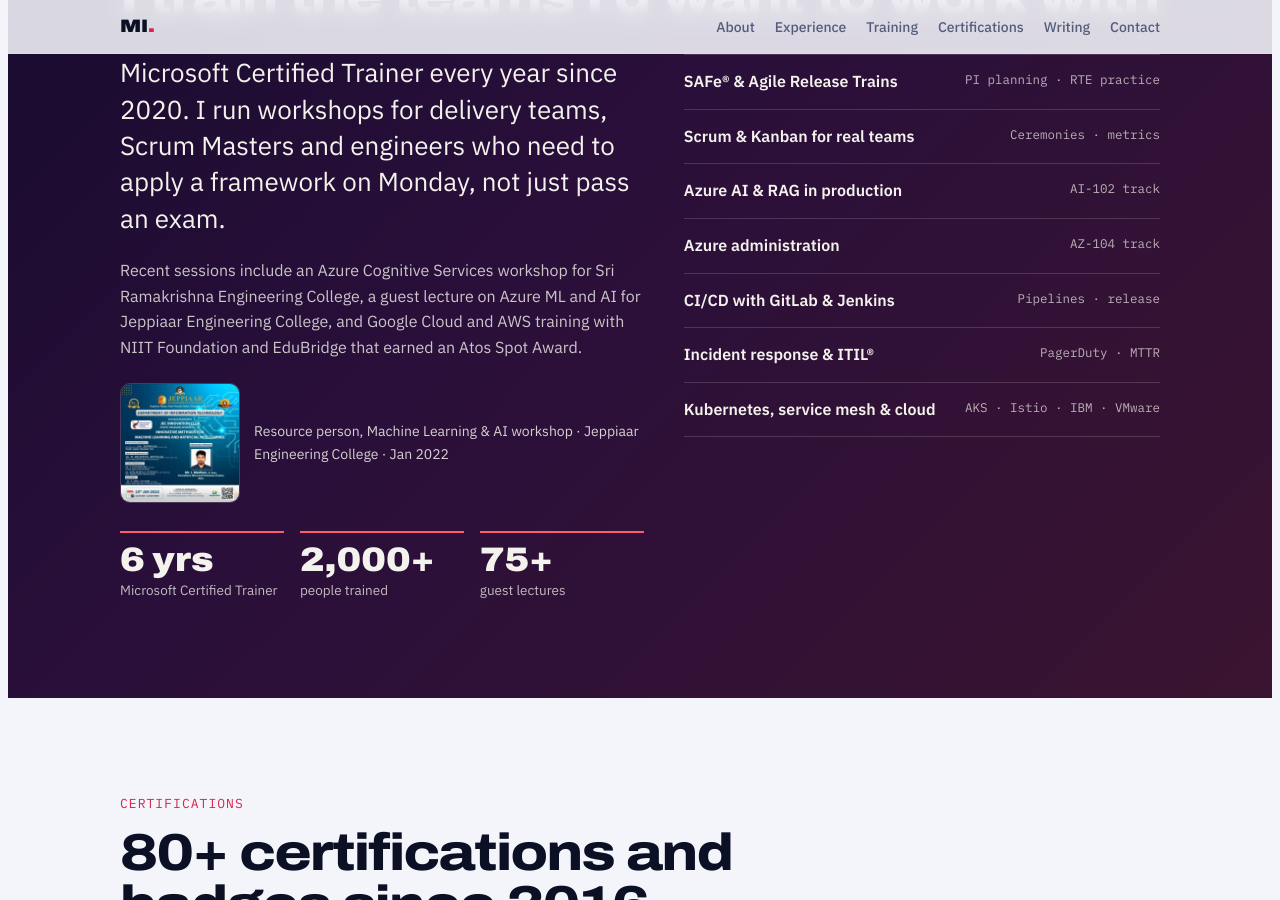
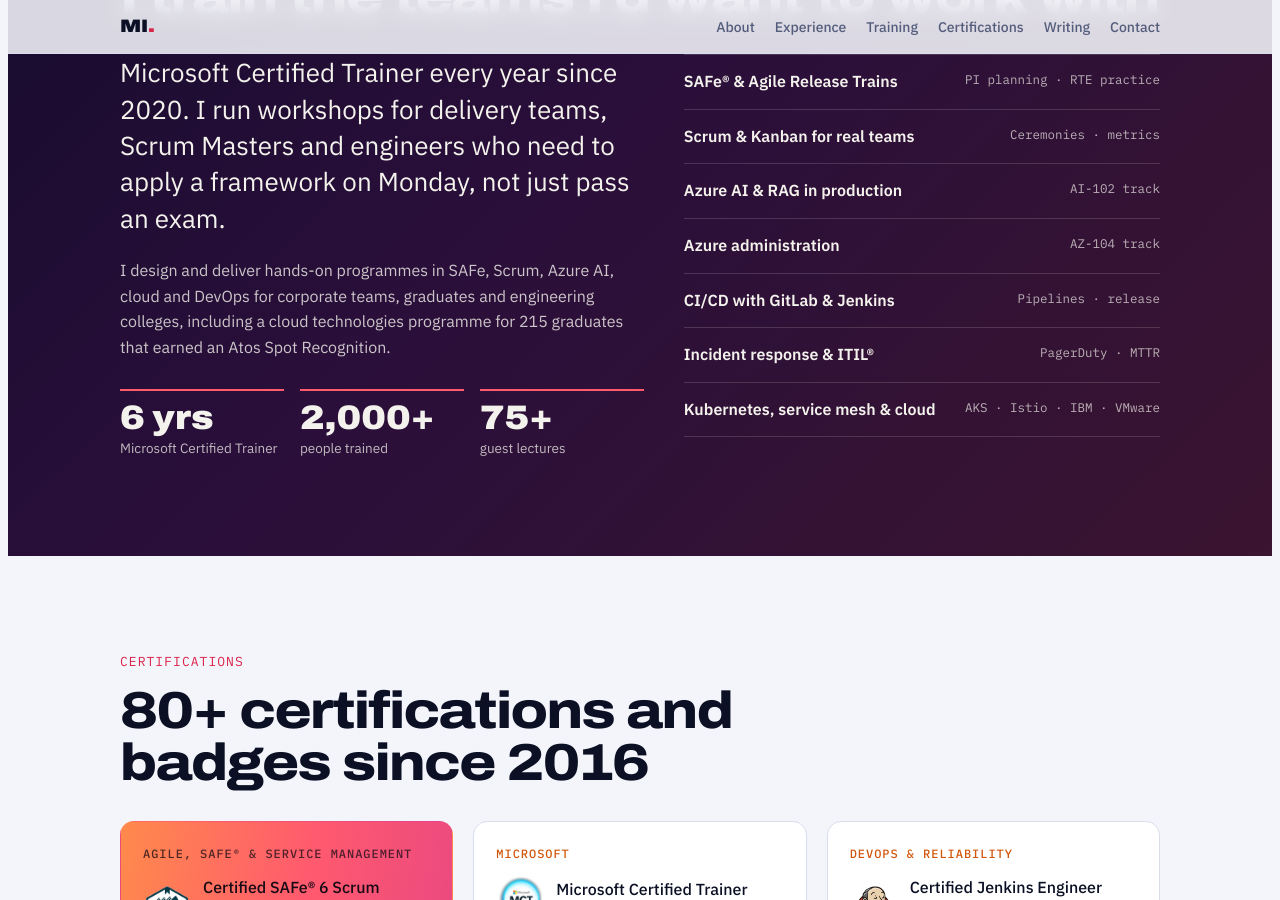
Before and after one commit to Madhan-I/Madhan-I.github.io, a Jekyll site: the page built from index.html, in a window 1280 px wide and 900 px high, scrolled down 4356 px. Built offline with Jekyll 4.4.1, drawn with Linux system fonts in a browser that asks for light colours.

Commit message:
Timeless training summary; remove dated 2022 session list and poster
Co-Authored-By: Claude Opus 5.5 <noreply@anthropic.com>
Claude-Session: https://claude.ai/code/session_01MFRrTt7LBDdX57m85KHNGp

```diff
--- a/_data/profile.yml
+++ b/_data/profile.yml
@@ -147,9 +147,7 @@ experience:
 
 training_title: I train the teams I'd want to work with
 training_intro: Microsoft Certified Trainer every year since 2020. I run workshops for delivery teams, Scrum Masters and engineers who need to apply a framework on Monday, not just pass an exam.
-training_note: Recent sessions include an Azure Cognitive Services workshop for Sri Ramakrishna Engineering College, a guest lecture on Azure ML and AI for Jeppiaar Engineering College, and Google Cloud and AWS training with NIIT Foundation and EduBridge that earned an Atos Spot Award.
-training_photo: training-jeppiaar.jpg
-training_photo_caption: Resource person, Machine Learning & AI workshop · Jeppiaar Engineering College · Jan 2022
+training_note: I design and deliver hands-on programmes in SAFe, Scrum, Azure AI, cloud and DevOps for corporate teams, graduates and engineering colleges, including a cloud technologies programme for 215 graduates that earned an Atos Spot Recognition.
 training_facts:
   - number: "6 yrs"
     label: Microsoft Certified Trainer
```
